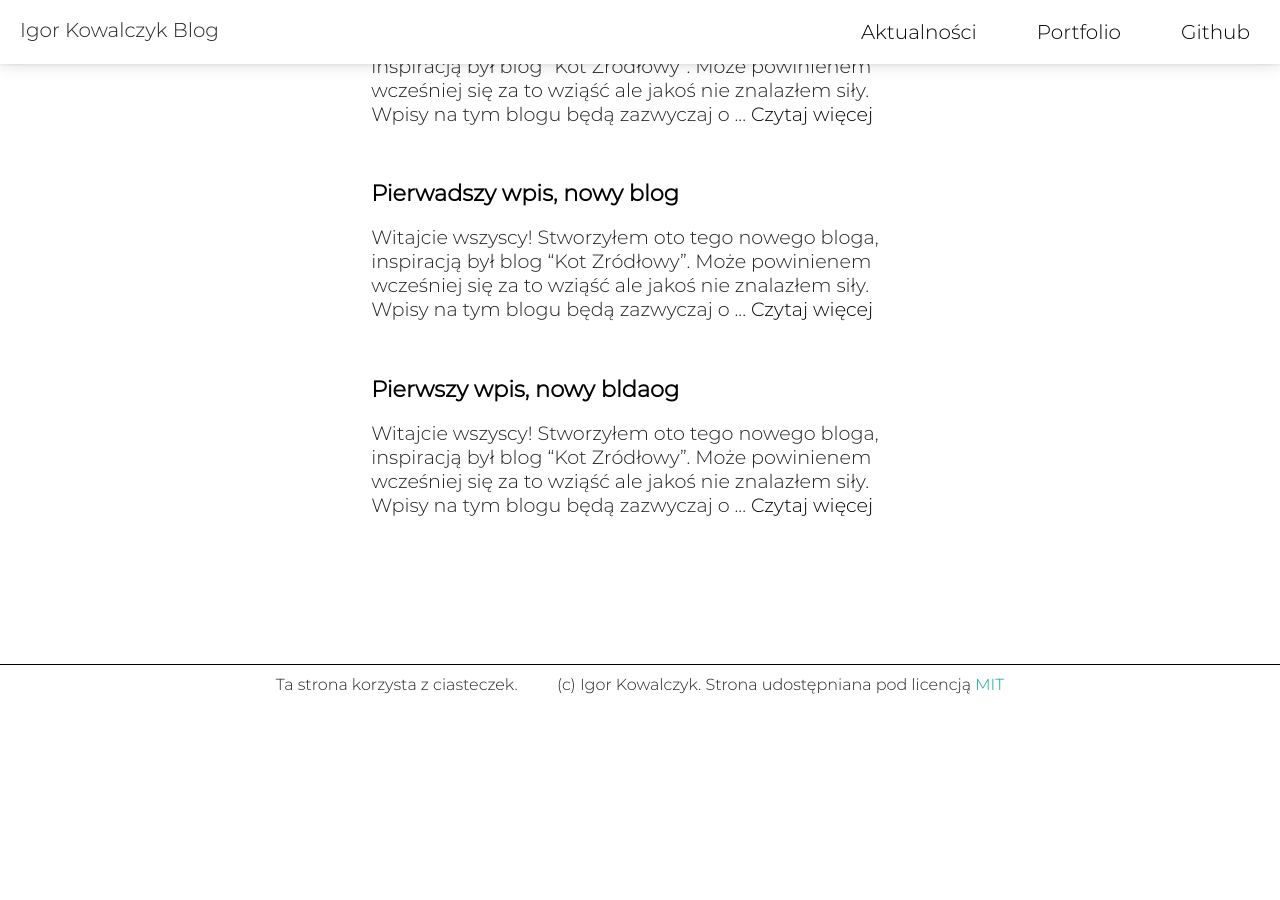
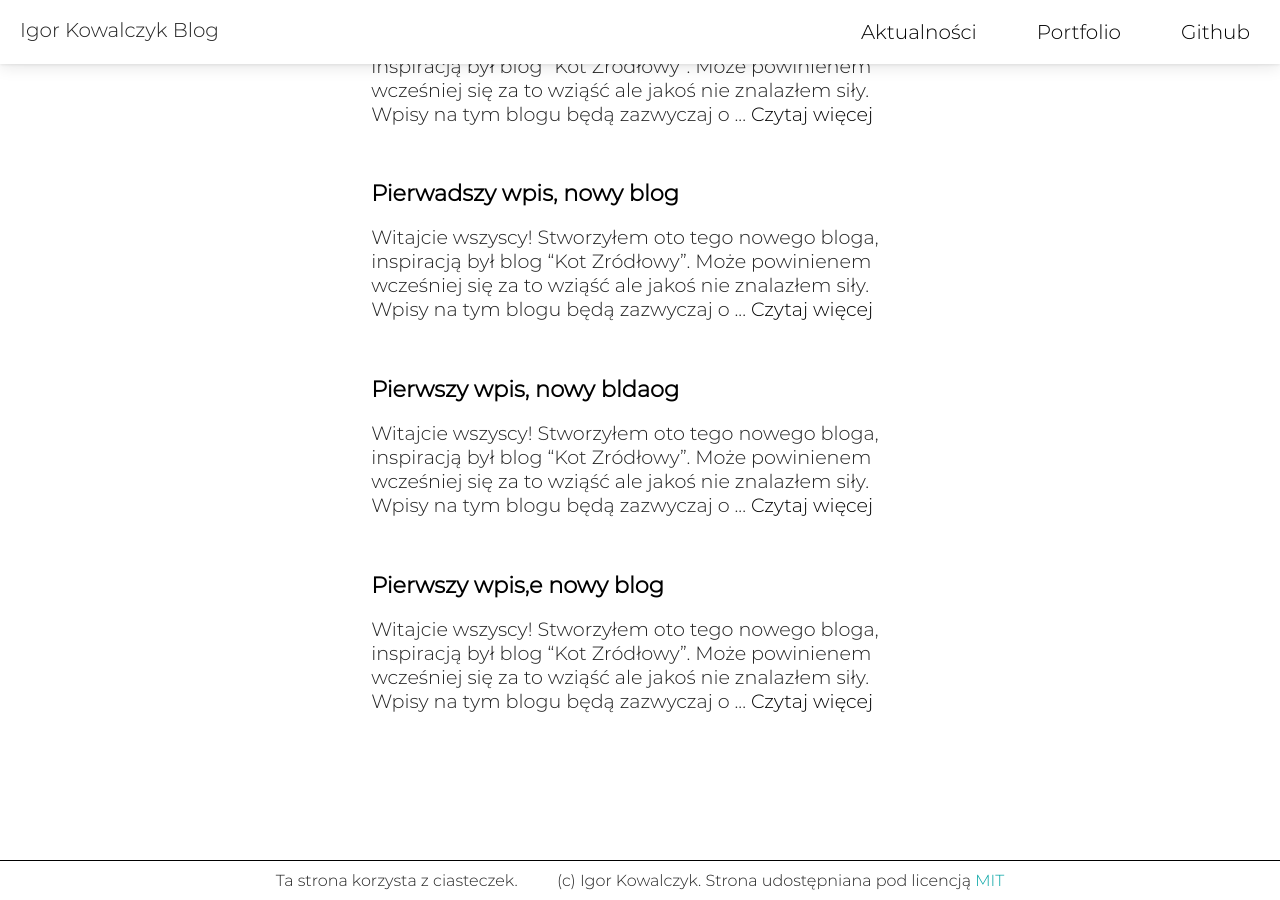
Before and after one commit to IgorKowalczyk/blog, a Jekyll site: the page built from categories/offtop.html, in a window 1280 px wide and 900 px high, scrolled down 1631 px. Built offline with Jekyll 4.4.1, drawn with Linux system fonts in a browser that asks for light colours; before the commit the page ends 2335 px from its top, so only the background shows below that.

Commit message:
Pagination

```diff
--- /dev/null
+++ b/_posts/2019-12-22-Pierwszy wpis, nowy blog — kopia (10).md
@@ -0,0 +1,7 @@
+---
+layout: post
+title: "Pierwszy wpis,e nowy blog"
+category: offtop
+---
+Witajcie wszyscy! Stworzyłem oto tego nowego bloga, inspiracją był blog "Kot Zródłowy". Może powinienem wcześniej się za to wziąść ale jakoś nie znalazłem siły.
+Wpisy na tym blogu będą zazwyczaj o programowaniu, różnych technologiach itp. Mam nadzieję że ten blog się rozwinie i że oczywiście będzie czytany. To chyba wszystko co miałem do przekazania na dzisiaj. Następny wpis niebawem!
--- a/index.html
+++ b/index.html
@@ -33,11 +33,11 @@ layout: default
 </ul>
 <div class="pagination">
 {% if paginator.previous_page %}
-<a href="{{ paginator.previous_page_path }}" class="previous">Poprzednia Strona</a>
+<a href="/blog{{ paginator.previous_page_path }}" class="previous">Poprzednia Strona</a>
 {% endif %}
 <span class="page_number ">Strona: {{ paginator.page }} / {{ paginator.total_pages }}</span>
 {% if paginator.next_page %}
-<a href="{{ paginator.next_page_path }}" class="next">Następna Strona</a>
+<a href="/blog{{ paginator.next_page_path }}" class="next">Następna Strona</a>
 {% endif %}
 </div>
 <a href="{{"/feeds/feed.xml " | relative_url }}" style="line-height:2em">
```
